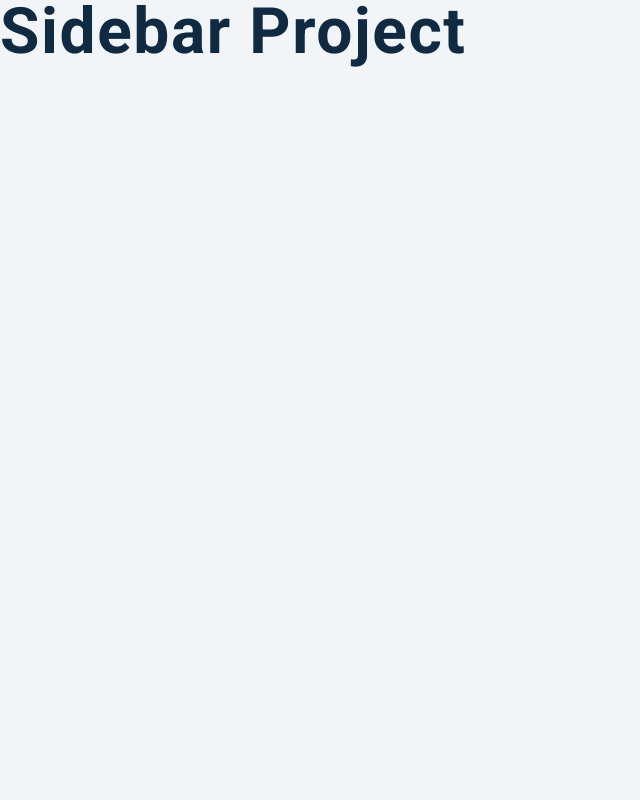
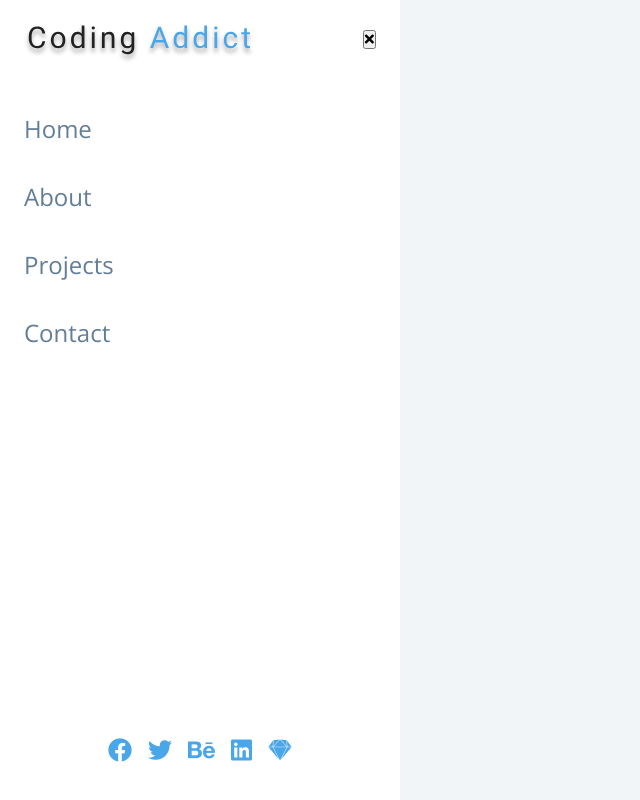
Before and after one commit to imonweb/DOM-Projects, a plain HTML site: page sidebar/index.html in a window 1280 px wide. Shown: the whole page, without its empty margins (0-640 px from the left). Drawn offline with nearby package versions, Linux system fonts and the light colour scheme.

Commit message:
initial setup

```diff
--- a/sidebar/index.html
+++ b/sidebar/index.html
@@ -14,7 +14,60 @@
     <link rel="stylesheet" href="styles.css" />
   </head>
   <body>
-    <h1>sidebar project</h1>
+    <button class=""sidebar-toggle>
+      <i class="fas fa-bars"></i>
+    </button>
+    <aside class="sidebar">
+      <div class="sidebar-header">
+        <img src="./logo.svg" alt="logo">
+        <button class=""close-btn>
+          <i class="fas fa-times"></i>
+        </button>
+      </div>
+        <!-- links -->
+        <ul class="links">
+          <li>
+            <a href="index.html">home</a>
+          </li>
+          <li>
+            <a href="about.html">about</a>
+          </li>
+          <li>
+            <a href="projects.html">projects</a>
+          </li>
+          <li>
+            <a href="contact.html">contact</a>
+          </li>
+        </ul>
+        <!-- social media -->
+        <ul class="social-icons">
+          <li>
+            <a href="https://www.twitter.com">
+              <i class="fab fa-facebook"></i>
+            </a>
+          </li>
+          <li>
+            <a href="https://www.twitter.com">
+              <i class="fab fa-twitter"></i>
+            </a>
+          </li>
+          <li>
+            <a href="https://www.twitter.com">
+              <i class="fab fa-behance"></i>
+            </a>
+          </li>
+          <li>
+            <a href="https://www.twitter.com">
+              <i class="fab fa-linkedin"></i>
+            </a>
+          </li>
+          <li>
+            <a href="https://www.twitter.com">
+              <i class="fab fa-sketch"></i>
+            </a>
+          </li>
+        </ul>
+    </aside>
     <!-- javascript -->
     <script src="app.js"></script>
   </body>
```
